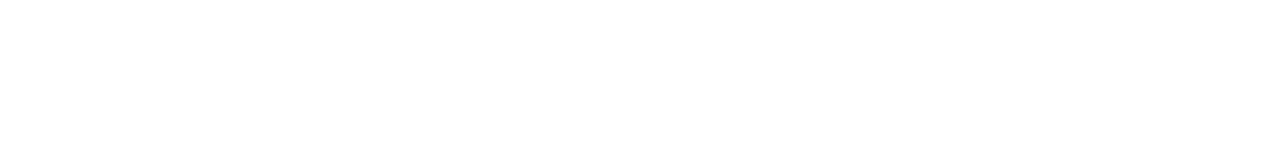
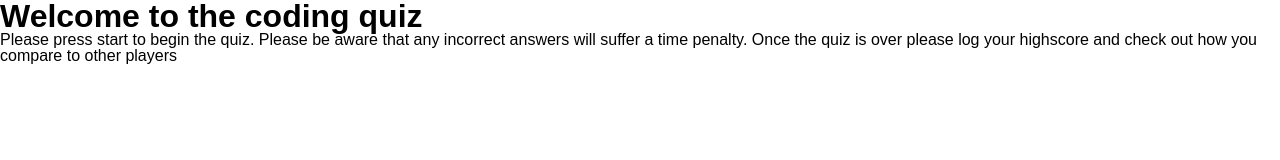
Before and after one commit to DanLawrence91/Coding--Quiz, a plain HTML site: page index.html in a window 1280 px wide. Drawn offline with Linux system fonts and the light colour scheme.

Commit message:
HTML landing page started

```diff
--- a/index.html
+++ b/index.html
@@ -10,6 +10,13 @@
 </head>
 <body>
 
+    <header>
+        <h1>Welcome to the coding quiz</h1>
+        <p>Please press start to begin the quiz. Please be aware that any incorrect answers will suffer a time penalty. Once the quiz is over please log your highscore and check out how you compare to other players</p>
+    </header>
+
+
+
 
 
     <script src="assets/js/script.js"></script>
```
Also changed, not shown: assets/js/script.js (+19 -0 lines).
